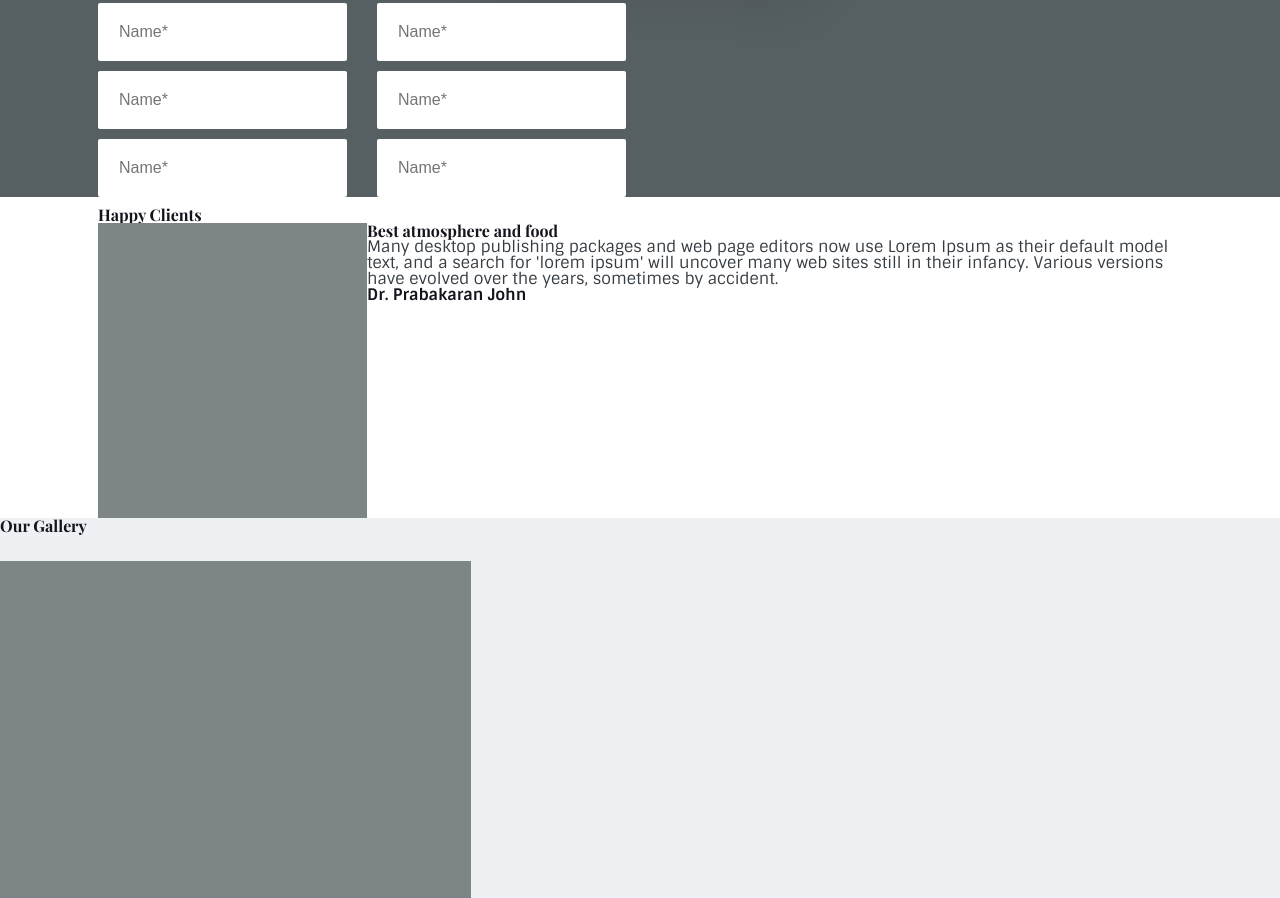
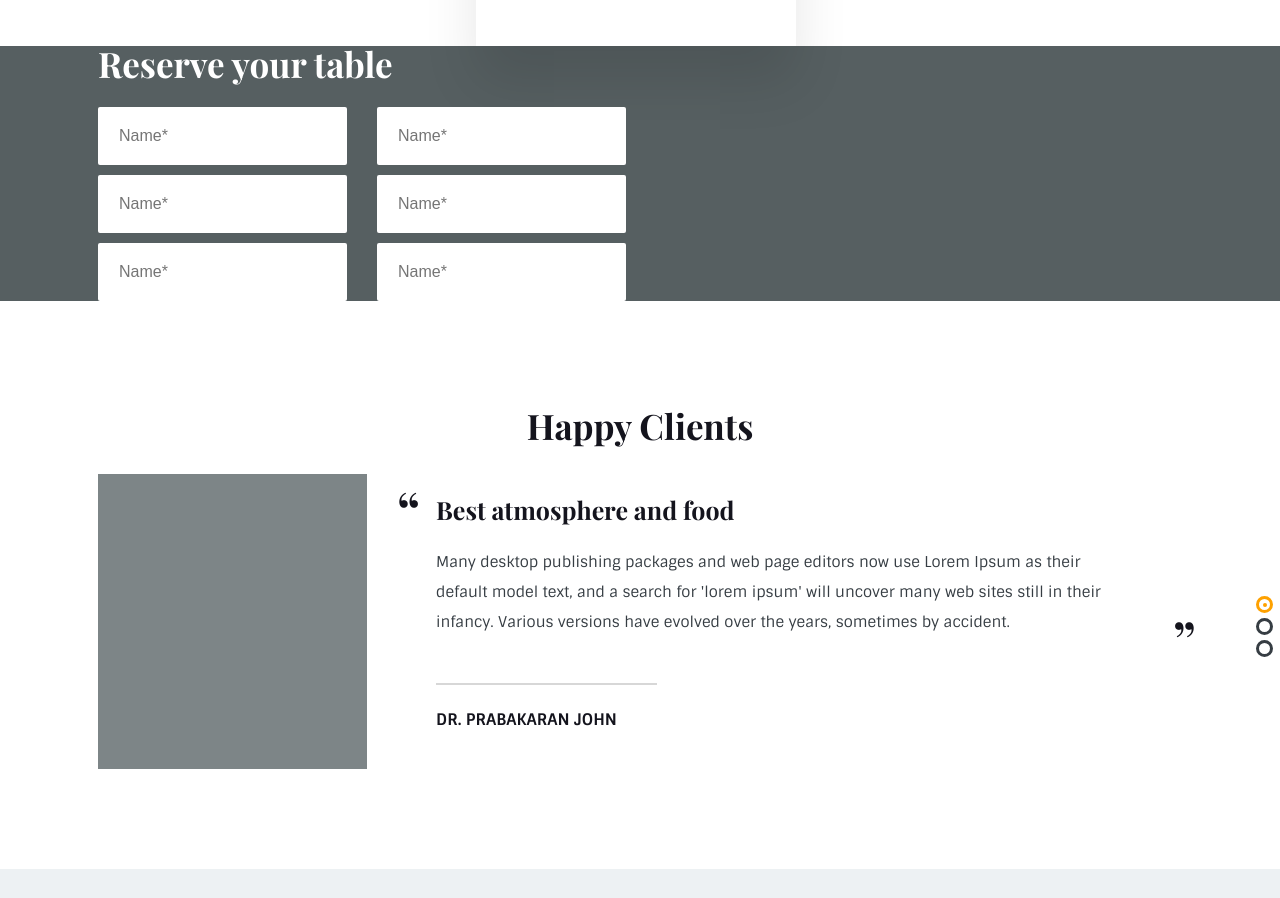
Before and after one commit to alyxwanz/Bazar, a website: page src/index.pug in a window 1280 px wide. Shown: the part 865-1763 px from the top of the page. Drawn offline with nearby package versions, Linux system fonts and the light colour scheme; files that its build step writes are made by us from their sources; a web font is replaced by a local one.

Commit message:
add feedback-slider module

```diff
--- a/src/index.pug
+++ b/src/index.pug
@@ -3,6 +3,7 @@ html(lang="en")
   head
     meta(charset="UTF-8")
     meta(name="viewport", content="width=device-width, initial-scale=1.0")
+
     link(href='https://fonts.googleapis.com/css2?family=Sintony:wght@400;700&display=swap' rel='stylesheet')
     link(href='https://fonts.googleapis.com/css2?family=Playfair+Display:ital,wght@0,400;0,700;1,400&display=swap' rel='stylesheet')
     link(rel='stylesheet' href='./styles/reset.css')
--- a/src/modules/feedback-slider/feedback-slider.pug
+++ b/src/modules/feedback-slider/feedback-slider.pug
@@ -3,6 +3,11 @@ section.feedback-slider
     h2.feedback-slider__title
       | Happy Clients
     .feedback-slider__body
+      .feedback-slider__radio
+        ul.feedback-slider__list
+          li.feedback-slider__list-radio
+          li.feedback-slider__list-radio
+          li.feedback-slider__list-radio
       .feedback-slider__slide
         .feedback-slider__img
         .feedback-slider__text
--- a/src/modules/feedback-slider/feedback-slider.scss
+++ b/src/modules/feedback-slider/feedback-slider.scss
@@ -1,47 +1,128 @@
 .feedback-slider {
+	padding: 97px 0 100px;
 
-    .feedback-slider__slide {
+	.wrapper {
+		width: 1084px;
+		margin: 0 auto;
+	}
+
+	&__slide {
 		display: flex;
 	}
 
-    .feedback-slider__title {
+	&__text {
+		position: relative;
+		padding-left: 69px;
+		max-width: 694px;
+	}
+
+	&__text:before {
+		font-family: $font-Playfair;
+		position: absolute;
+		content: "“";
+		color: #14141d;
+		top: 7px;
+		left: 29px;
+		font-size: 60px;
+	}
+
+	&__body {
+		position: relative;
+	}
+
+	&__radio {
+		position: absolute;
+		right: -91px;
+		top: 122px;
+	}
+
+	&__list-radio {
+		position: relative;
+		width: 11px;
+		height: 11px;
+		border: 3px solid #363d43;
+		border-radius: 50%;
+	}
+
+	&__list-radio:first-child {
+		margin-bottom: 5px;
+		border: 3px solid #fea100;
+	}
+
+	&__list-radio:last-child {
+		margin-top: 5px;
+	}
+
+	&__list-radio:first-child:after {
+		position: absolute;
+		content: "";
+		width: 4px;
+		height: 4px;
+		background-color: #fea100;
+		top: 50%;
+		left: 50%;
+		transform: translate(-50%, -50%);
+		border-radius: 50%;
+	}
+
+	&__text:after {
+		font-family: $font-Playfair;
+		position: absolute;
+		content: "“";
+		color: #14141d;
+		font-size: 60px;
+		transform: rotate(180deg);
+		right: -67px;
+		top: 115px;
+	}
+
+	&__title {
 		font-family: $font-Playfair;
 		font-size: rem(35px);
 		font-weight: bold;
 		color: #14141d;
+		text-align: center;
+		padding-bottom: 31px;
 	}
 
-    .feedback-slider__img {
+	&__img {
 		min-width: 269px;
 		min-height: 295px;
 		background-color: #7d8587;
 	}
 
-    .feedback-slider__headline {
+	&__headline {
 		font-family: $font-Playfair;
 		font-size: rem(25px);
 		font-weight: bold;
 		color: #14141d;
+		padding-top: 23px;
 	}
 
-    .feedback-slider__disc {
+	&__disc {
+		position: relative;
 		font-family: $font-Sintony;
 		font-size: rem(15px);
 		color: #363d43;
+		padding: 25px 0 75px;
+		line-height: 30px;
 	}
 
-    .feedback-slider__line {
+	&__disc:after {
+		content: "";
+		position: absolute;
 		width: 221px;
 		height: 2px;
 		background-color: #d7d7d7;
+		bottom: 27px;
+		left: 0;
 	}
 
-    .feedback-slider__name {
+	&__name {
 		font-family: $font-Sintony;
 		font-size: rem(16px);
 		font-weight: bold;
 		color: #14141d;
+		text-transform: uppercase;
 	}
-
-
 }
--- a/src/modules/gallery/gallery.pug
+++ b/src/modules/gallery/gallery.pug
@@ -1,5 +1,14 @@
-section.gallery
+section.gallery-section
   h2.gallery-section__title
     | Our Gallery
-  .gallery-slider
-    .gallery-slider__slide
+  .gallery-section__slider
+    .gallery-section__slide
+    .gallery-section__slide
+    .gallery-section__slide
+    .gallery-section__slide
+    .gallery-section__slide
+  .gallery-section__radio
+    ul.gallery-section__list
+      li.gallery-section__list-radio
+      li.gallery-section__list-radio
+      li.gallery-section__list-radio
--- a/src/modules/gallery/gallery.scss
+++ b/src/modules/gallery/gallery.scss
@@ -1,18 +1,72 @@
-.gallery {
+.gallery-section {
 	background-color: #edf1f3;
+	padding: 97px 0 99px;
 
-    .gallery-section__title {
+	&__slider {
+		max-width: 1970px;
+		margin: 0 auto;
+	}
+
+	&__title {
 		font-family: $font-Playfair;
 		font-size: rem(35px);
 		font-weight: bold;
 		color: #14141d;
 		margin-bottom: 27px;
+		text-align: center;
 	}
 
-    .gallery-slider__slide {
+	&__slide {
+		display: inline-block;
 		width: 471px;
 		height: 340px;
 		background-color: #7d8587;
 	}
 
+	&__slide:first-child {
+		width: 370px;
 	}
+
+	&__slide:last-child {
+		width: 187px;
+	}
+
+	&__slide:nth-child(2n) {
+		background-color: #6e7678;
+	}
+
+	&__list-radio {
+		display: inline-block;
+		position: relative;
+		width: 11px;
+		height: 11px;
+		border: 3px solid #363d43;
+		border-radius: 50%;
+	}
+
+	&__radio {
+		width: 61px;
+		margin: 36px auto 0;
+	}
+
+	&__list-radio:first-child {
+		margin-right: 5px;
+		border: 3px solid #fea100;
+	}
+
+	&__list-radio:last-child {
+		margin-left: 5px;
+	}
+
+	&__list-radio:first-child:after {
+		position: absolute;
+		content: "";
+		width: 4px;
+		height: 4px;
+		background-color: #fea100;
+		top: 50%;
+		left: 50%;
+		transform: translate(-50%, -50%);
+		border-radius: 50%;
+	}
+}
--- a/src/styles/reset.scss
+++ b/src/styles/reset.scss
@@ -3,19 +3,87 @@
    License: none (public domain)
 */
 
-html, body, div, span, applet, object, iframe,
-h1, h2, h3, h4, h5, h6, p, blockquote, pre,
-a, abbr, acronym, address, big, cite, code,
-del, dfn, em, img, ins, kbd, q, s, samp,
-small, strike, strong, sub, sup, tt, var,
-b, u, i, center,
-dl, dt, dd, ol, ul, li,
-fieldset, form, label, legend,
-table, caption, tbody, tfoot, thead, tr, th, td,
-article, aside, canvas, details, embed,
-figure, figcaption, footer, header, hgroup,
-menu, nav, output, ruby, section, summary,
-time, mark, audio, video {
+html,
+body,
+div,
+span,
+applet,
+object,
+iframe,
+h1,
+h2,
+h3,
+h4,
+h5,
+h6,
+p,
+blockquote,
+pre,
+a,
+abbr,
+acronym,
+address,
+big,
+cite,
+code,
+del,
+dfn,
+em,
+img,
+ins,
+kbd,
+q,
+s,
+samp,
+small,
+strike,
+strong,
+sub,
+sup,
+tt,
+var,
+b,
+u,
+i,
+center,
+dl,
+dt,
+dd,
+ol,
+ul,
+li,
+fieldset,
+form,
+label,
+legend,
+table,
+caption,
+tbody,
+tfoot,
+thead,
+tr,
+th,
+td,
+article,
+aside,
+canvas,
+details,
+embed,
+figure,
+figcaption,
+footer,
+header,
+hgroup,
+menu,
+nav,
+output,
+ruby,
+section,
+summary,
+time,
+mark,
+audio,
+video {
 	margin: 0;
 	padding: 0;
 	border: 0;
@@ -30,8 +98,17 @@ time, mark, audio, video {
 }
 
 /* HTML5 display-role reset for older browsers */
-article, aside, details, figcaption, figure,
-footer, header, hgroup, menu, nav, section {
+article,
+aside,
+details,
+figcaption,
+figure,
+footer,
+header,
+hgroup,
+menu,
+nav,
+section {
 	display: block;
 }
 
@@ -39,17 +116,21 @@ body {
 	line-height: 1;
 }
 
-ol, ul {
+ol,
+ul {
 	list-style: none;
 }
 
-blockquote, q {
+blockquote,
+q {
 	quotes: none;
 }
 
-blockquote:before, blockquote:after,
-q:before, q:after {
-	content: '';
+blockquote:before,
+blockquote:after,
+q:before,
+q:after {
+	content: "";
 	content: none;
 }
 
@@ -58,15 +139,15 @@ table {
 	border-spacing: 0;
 }
 
-input[type=search]::-webkit-search-cancel-button,
-input[type=search]::-webkit-search-decoration,
-input[type=search]::-webkit-search-results-button,
-input[type=search]::-webkit-search-results-decoration {
+input[type="search"]::-webkit-search-cancel-button,
+input[type="search"]::-webkit-search-decoration,
+input[type="search"]::-webkit-search-results-button,
+input[type="search"]::-webkit-search-results-decoration {
 	-webkit-appearance: none;
 	-moz-appearance: none;
 }
 
-input[type=search] {
+input[type="search"] {
 	-webkit-appearance: none;
 	-moz-appearance: none;
 	-webkit-box-sizing: content-box;
@@ -246,7 +327,7 @@ input[type="reset"],
 input[type="submit"] {
 	-webkit-appearance: button; /* 2 */
 	cursor: pointer; /* 3 */
-    *overflow: visible;  /* 4 */
+	*overflow: visible; /* 4 */
 }
 
 /**
@@ -333,7 +414,6 @@ textarea {
 	color: #222;
 }
 
-
 ::-moz-selection {
 	background: #b3d4fc;
 	text-shadow: none;
--- a/src/styles/variables.scss
+++ b/src/styles/variables.scss
@@ -1,2 +1,6 @@
-$font-Sintony: 'Sintony', sans-serif;
-$font-Playfair: 'Playfair Display', serif;
+$font-Sintony: "Sintony", sans-serif;
+$font-Playfair: "Playfair Display", serif;
+
+@function rem($size) {
+	@return $size / 16px * 1rem;
+}
```
Also changed, not shown: src/styles/style.scss (+12 -12 lines), gulpfile.js (indentation only), package.json (indentation only). Lines whose indentation alone changed are shown as unchanged.
